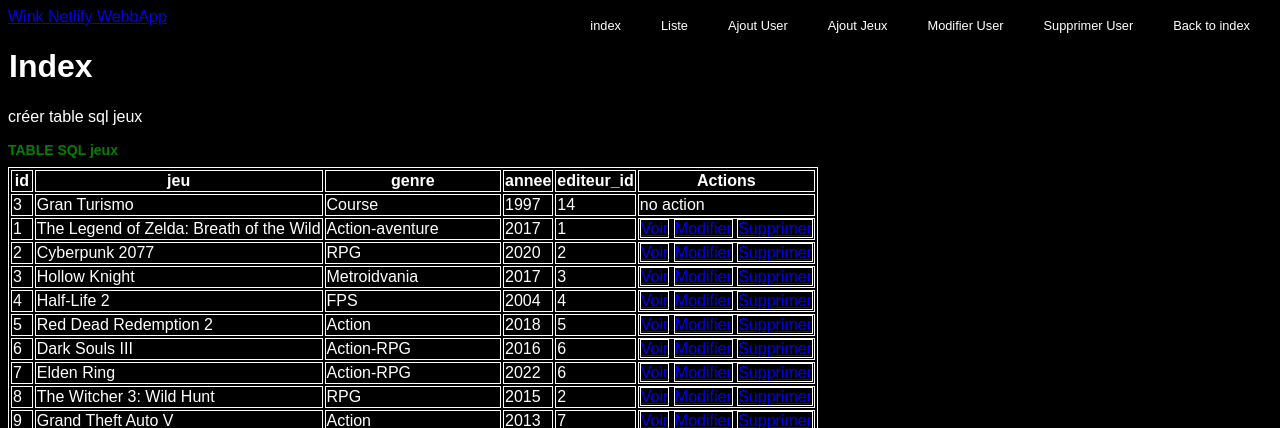
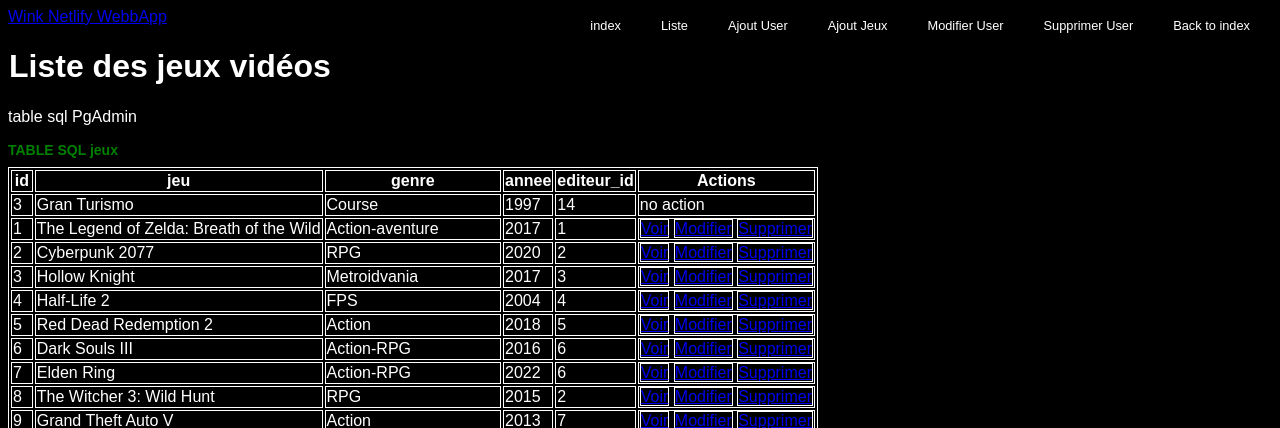
Before and after one commit to MaverickYoan/php_crud, a PHP site: page /liste.php in a window 1280 px wide. Shown: the top 428 px of the page. Run offline with PHP 8.4, Linux system fonts and the light colour scheme; data comes from the database, SQL or seed files in the repository; some libraries are stand-ins or nearby versions.

Commit message:
burgerMenu_index&Liste&jue

```diff
--- a/src/index.php
+++ b/src/index.php
@@ -63,8 +63,6 @@ require "disconnect.php";
                 <li><a class="links" href="http://localhost:8000/modifier_jeux.php">Modifier Jeux</a></li>
                 <li><a class="links" href="http://localhost:8000/supprimer.php">Supprimer Jeux</a></li>
                 <li><a class="links" href="http://localhost:8000/contact.php">Contact</a></li>
-                <li><a class="links" href="http://localhost:8000/index.php">Index</a></li>
-                <li><a href="/">Back to index</a></li>
             </ul>
         </nav>
     </header>
--- a/src/jeu.php
+++ b/src/jeu.php
@@ -37,6 +37,7 @@ if (
     <meta name="viewport" content="width=device-width, initial-scale=1.0">
     <link rel="icon" href="img/favicon_enlightment.ico" type="image/x-svg">
     <link rel="stylesheet" href="css/style.css">
+    <script src="script/script.js"></script>
 
     <!-- TITRE -->
     <?php
--- a/src/liste.php
+++ b/src/liste.php
@@ -63,8 +63,9 @@ require "disconnect.php";
 
     <a href="https://fabulous-platypus-fdb4a3.netlify.app" target="_blank">Wink Netlify WebbApp</a>
 
-    <h1 style="border:1px solid black; background-color: black; color: white; width:fit-content">Index</h1>
-    <p>créer table sql jeux</p>
+    <h1 style="border:1px solid black; background-color: black; color: white; width:fit-content">Liste des jeux vidéos
+    </h1>
+    <p>table sql PgAdmin</p>
 
     <h1 style="color:green; font-size:14px;">TABLE SQL jeux</h1>
 
```
Lines whose indentation alone changed are shown as unchanged.
